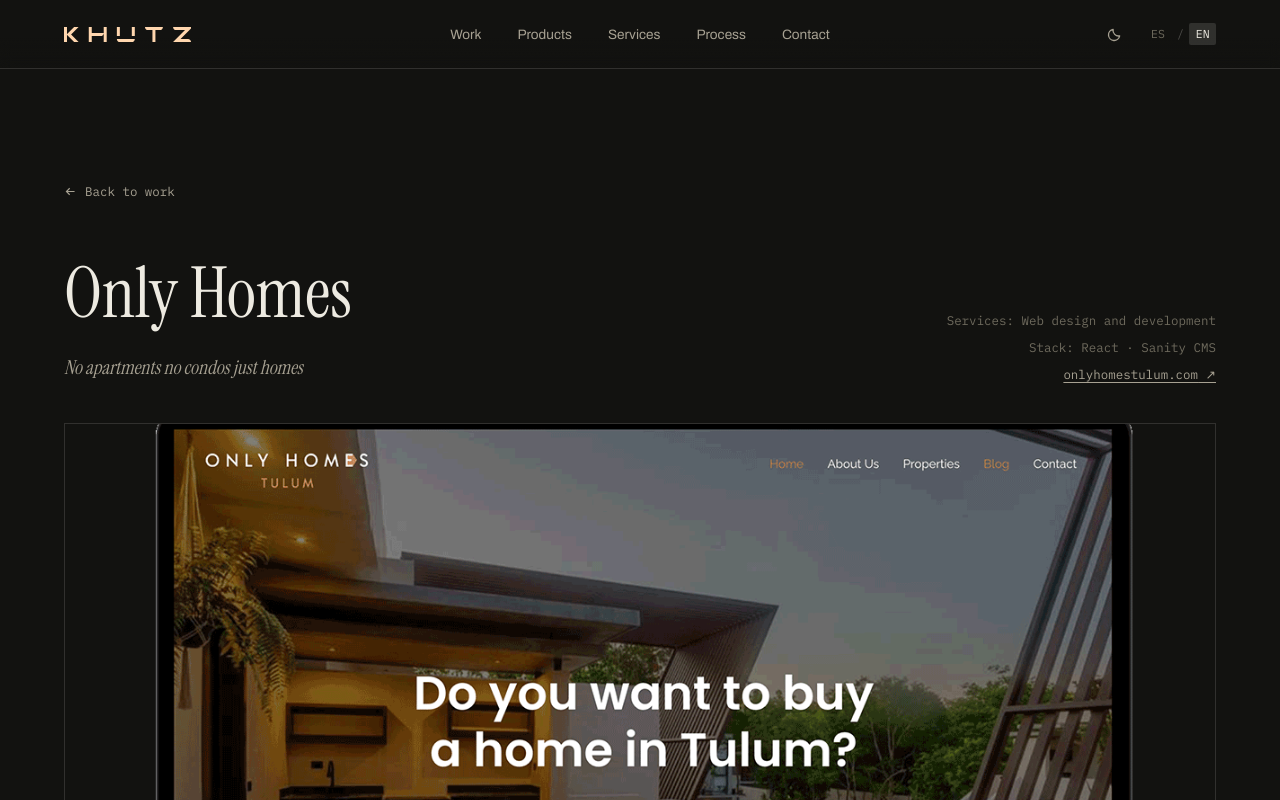
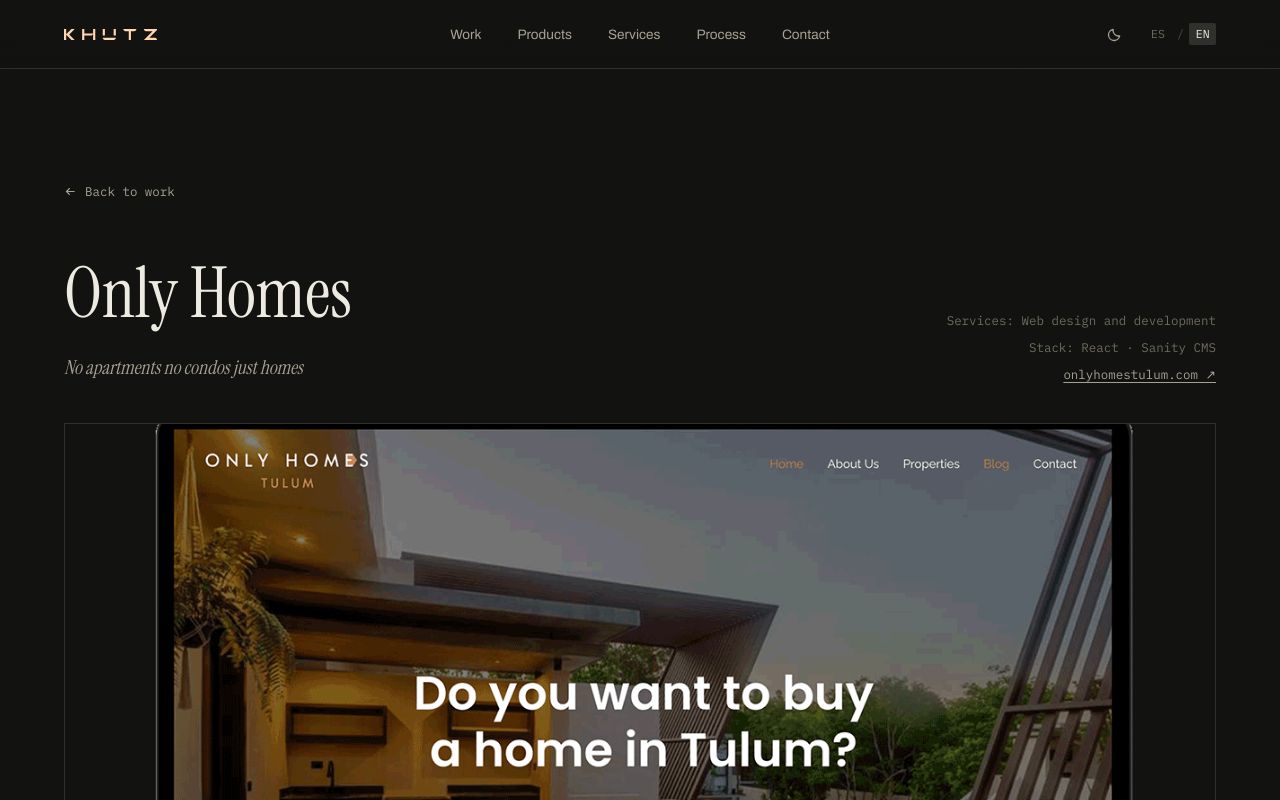
Before and after one commit to OscarStrada/khutz-redesign, a Next.js app: page /en/trabajo/only-homes in a window 1280 px wide. Shown: the top 800 px of the page. Built offline with nearby package versions, Linux system fonts and the light colour scheme.

Commit message:
style(logo): reduce navbar logo size
Co-Authored-By: Claude Sonnet 5 <noreply@anthropic.com>

```diff
--- a/components/layout/Logo.module.css
+++ b/components/layout/Logo.module.css
@@ -5,7 +5,7 @@
 }
 
 .mark :global(img) {
-  height: 15px;
+  height: 11px;
   width: auto;
 }
 
```
